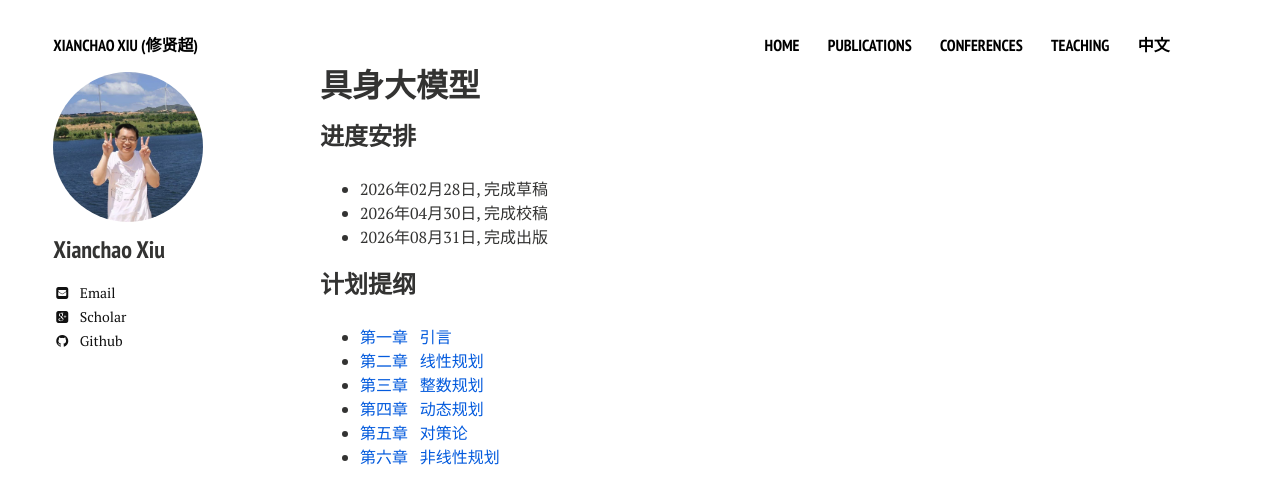
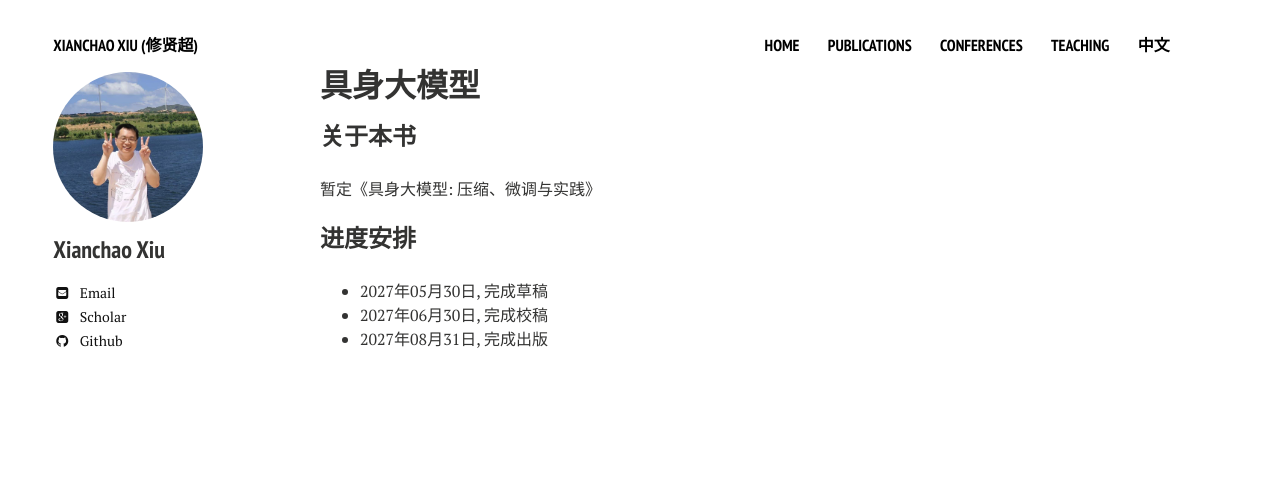
Before and after one commit to xianchaoxiu/xianchaoxiu.github.io, a Jekyll site: the page built from chinese/books/EAI/index.md, in a window 1280 px wide. Shown: the top 504 px of the page. Built offline with Jekyll 4.4.1, drawn with Linux system fonts in a browser that asks for light colours; nearby versions of some CDN libraries.

Commit message:
Update index.md

```diff
--- a/chinese/books/EAI/index.md
+++ b/chinese/books/EAI/index.md
@@ -5,15 +5,11 @@ comments: false
 share: false
 ---
 
+### 关于本书
+暂定《具身大模型: 压缩、微调与实践》
+
+
 ### 进度安排
-* 2026年02月28日, 完成草稿 <br>
-* 2026年04月30日, 完成校稿 <br>
-* 2026年08月31日, 完成出版 <br>
-
-### 计划提纲
-* <a href="https://xianchaoxiu.github.io/chinese/course/OR/引言.pdf" class="textlink" target="_blank">  第一章 &nbsp;  引言<br>
-* <a href="https://xianchaoxiu.github.io/chinese/course/OR/线性规划.pdf" class="textlink" target="_blank">  第二章 &nbsp;  线性规划<br>
-* <a href="https://xianchaoxiu.github.io/chinese/course/OR/整数规划.pdf" class="textlink" target="_blank">  第三章 &nbsp;  整数规划<br>
-* <a href="https://xianchaoxiu.github.io/chinese/course/OR/动态规划.pdf" class="textlink" target="_blank">  第四章 &nbsp;  动态规划<br>
-* <a href="https://xianchaoxiu.github.io/chinese/course/OR/对策论.pdf" class="textlink" target="_blank">  第五章 &nbsp;  对策论<br>
-* <a href="https://xianchaoxiu.github.io/chinese/course/OR/非线性规划.pdf" class="textlink" target="_blank">  第六章 &nbsp;  非线性规划<br>
+* 2027年05月30日, 完成草稿<br>
+* 2027年06月30日, 完成校稿<br>
+* 2027年08月31日, 完成出版<br>
```
